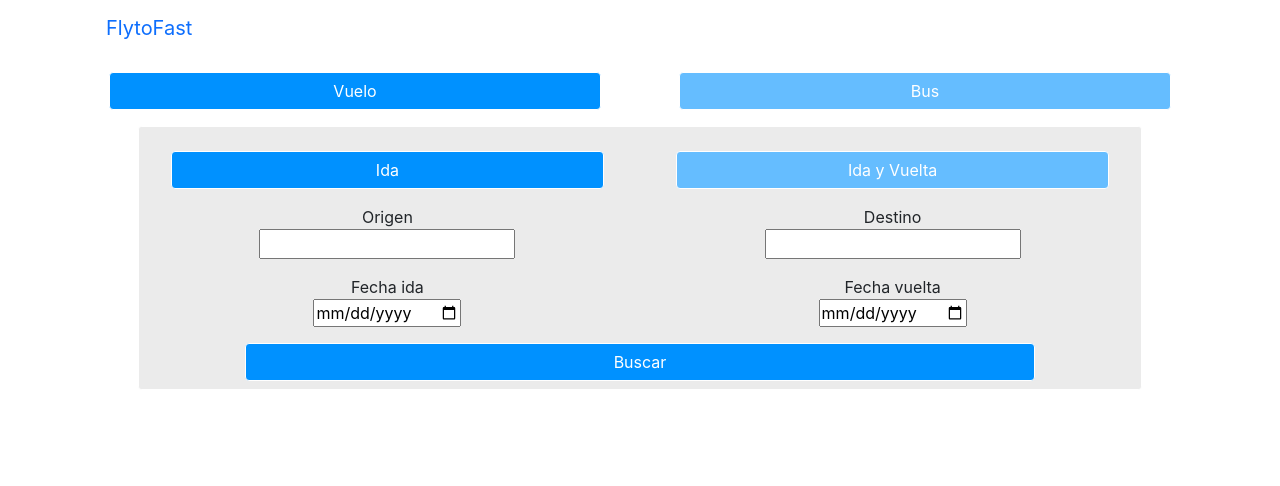
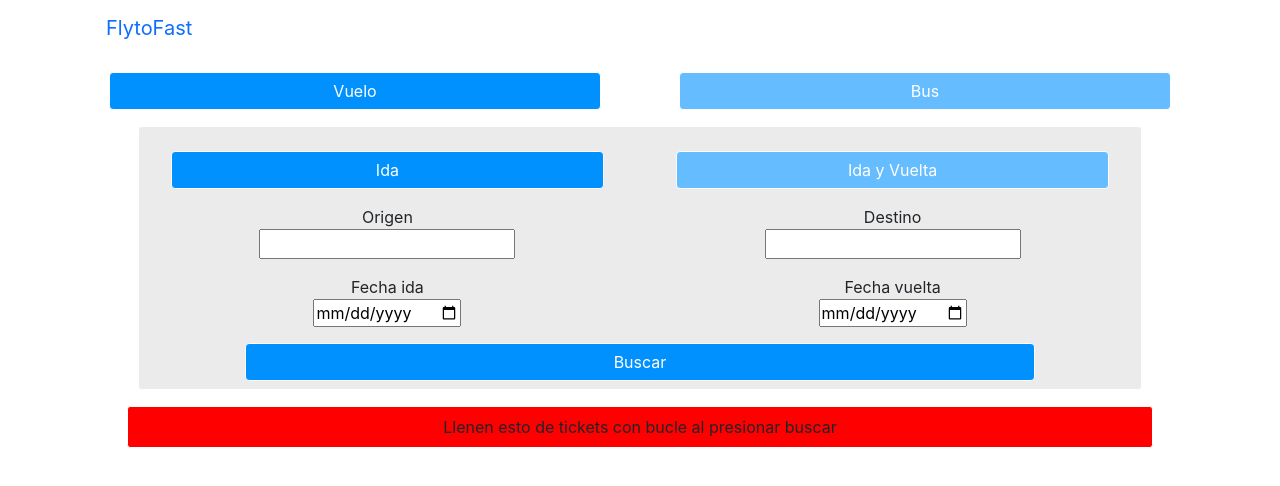
Before and after one commit to TheTenAreOne/proyecto_interfaces, a React (Create React App) app: page / in a window 1280 px wide. Shown: the top 486 px of the page. Built offline with nearby package versions, Linux system fonts and the light colour scheme.

Commit message:
add TicketsDisplayBox

```diff
--- /dev/null
+++ b/src/components/TicketsDisplayBox.jsx
@@ -0,0 +1,14 @@
+
+import '../pages/Home.css';
+
+function TicketsDisplayBox(props){
+  return(
+    <div className='container ticketsDisplayBox'>
+      <div>
+        Llenen esto de tickets con bucle al presionar buscar
+      </div>
+    </div>
+  );
+}
+
+export default TicketsDisplayBox;
--- a/src/pages/Home.css
+++ b/src/pages/Home.css
@@ -38,6 +38,16 @@ body{
   background-color: #65BDFF;
 }
 
+
+.ticketsDisplayBox{
+  margin-top: 1rem;
+  padding: 0.5rem;
+  width: 90%;
+  border: 1px solid #FFF;
+  border-radius: 0.2rem;
+  background-color: red;
+}
+
 .seeBack{
   background-color: red
 }
--- a/src/pages/Home.jsx
+++ b/src/pages/Home.jsx
@@ -4,17 +4,21 @@ import { useEffect } from 'react';
 import MainNavbar from '../components/MainNavbar';
 import OneOptionButton from '../components/OneOptionButton';
 import TicketOptionsBox from '../components/TicketOptionsBox';
+import TicketsDisplayBox from '../components/TicketsDisplayBox';
 import './Home.css'
 function Home() {
   return(
     <div className='container'>
       <div className='row'>
-        <div className='col'>
+        <div className='col' id='MainNavbar'>
           <MainNavbar/>
         </div>
       </div>
-      <div className='row'>
+      <div className='row' id='TicketOptionsBox'>
         <TicketOptionsBox/>
+      </div>
+      <div className='row' id='TicketsDisplayBox'>
+        <TicketsDisplayBox />
       </div>
     </div>
   );
```
Also changed, not shown: src/components/TicketInfoBox.jsx (added).
